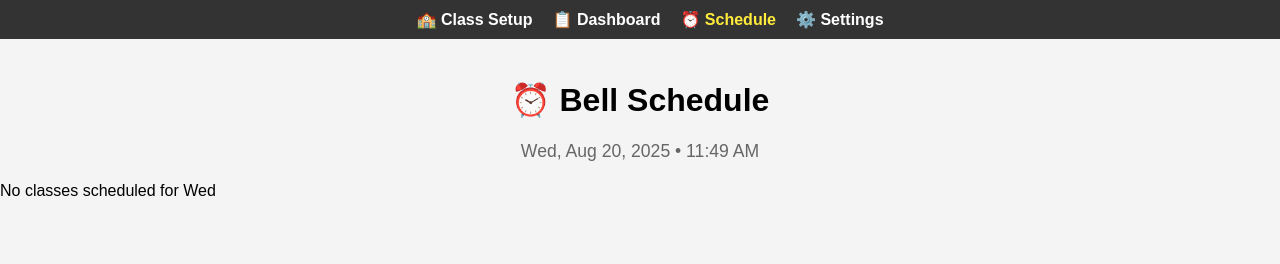
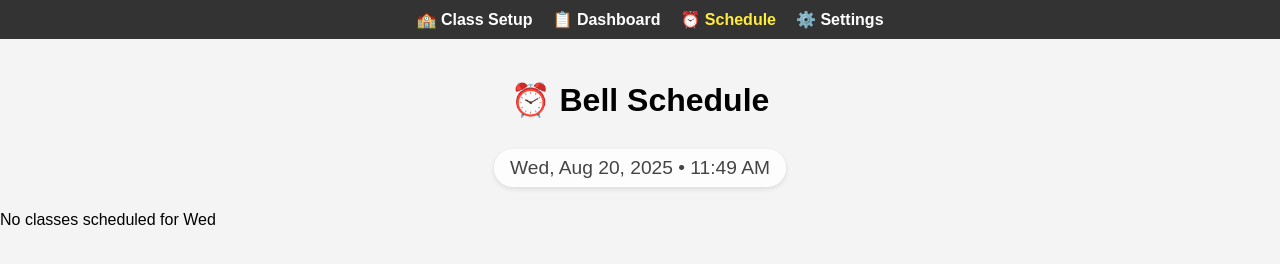
Before and after one commit to Bella288/futrschool, a plain HTML site: page schedule.html in a window 1280 px wide. Drawn offline with Linux system fonts and the light colour scheme.

Commit message:
Update schedule.html

```diff
--- a/schedule.html
+++ b/schedule.html
@@ -11,6 +11,25 @@
   <link rel="apple-touch-icon" sizes="180x180" href="/assets/icons/apple-touch-icon.png" />
   <meta name="apple-mobile-web-app-title" content="F" />
   <link rel="manifest" href="/assets/icons/site.webmanifest" />
+  <style>
+    /* Additional styles for the date/time display */
+    #currentDateTime {
+      font-size: 1.2rem;
+      color: #444;
+      margin-top: 0.5rem;
+      font-weight: 500;
+      background: rgba(255, 255, 255, 0.8);
+      padding: 0.5rem 1rem;
+      border-radius: 20px;
+      display: inline-block;
+      box-shadow: 0 2px 5px rgba(0,0,0,0.1);
+    }
+
+    .clock-container {
+      text-align: center;
+      margin-bottom: 1.5rem;
+    }
+  </style>
 </head>
 <body>
   <nav class="navbar">
@@ -21,7 +40,9 @@
   </nav>
   <header>
     <h1>⏰ Bell Schedule</h1>
-    <div id="currentDateTime"></div>
+    <div class="clock-container">
+      <div id="currentDateTime">Loading time...</div>
+    </div>
   </header>
 
   <main>
```
